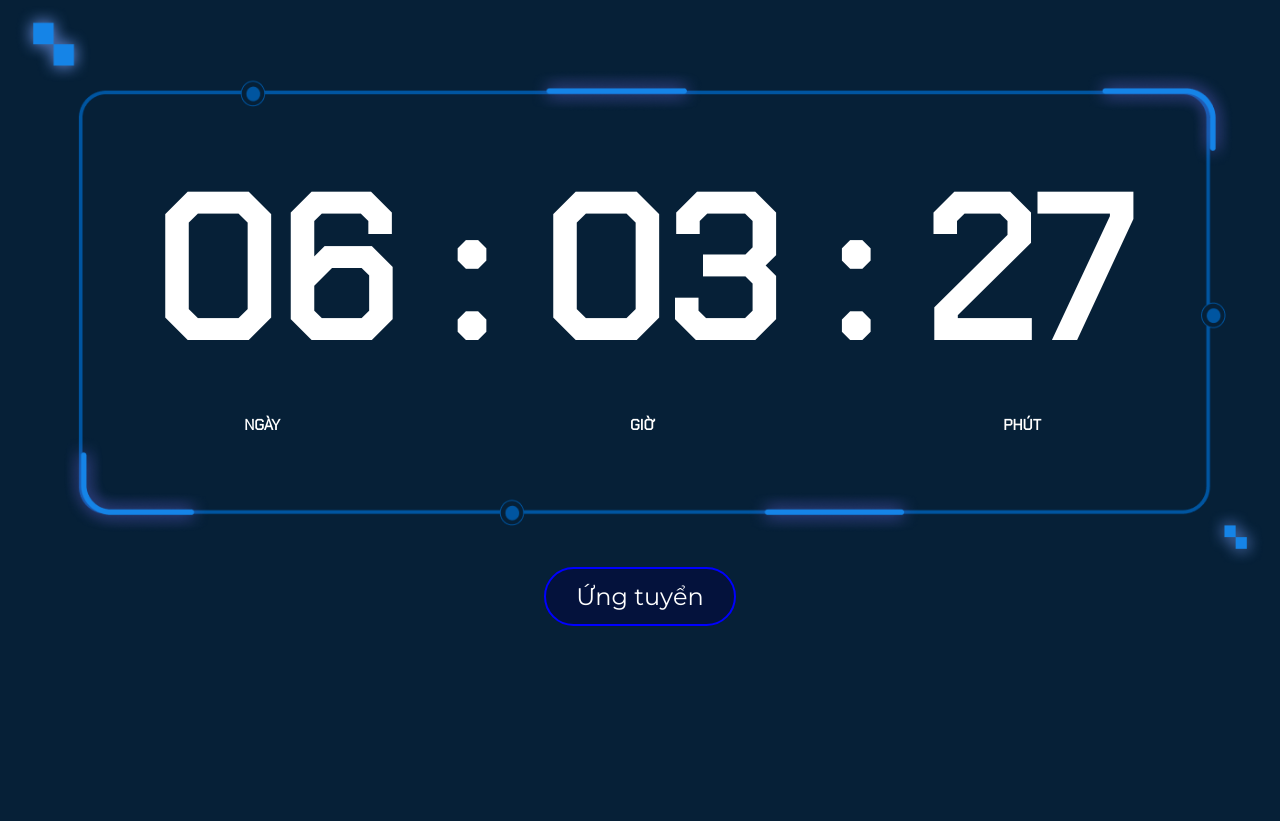
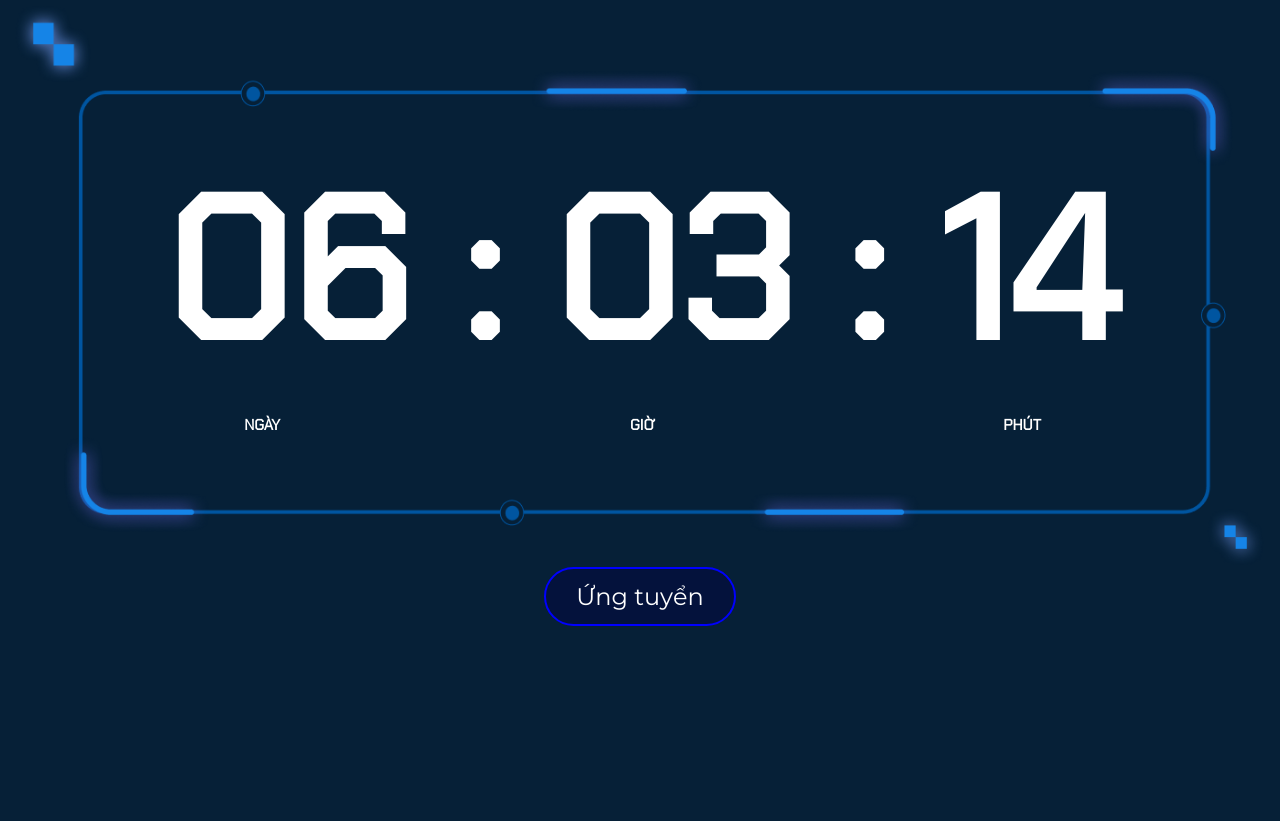
Before and after one commit to anhphuongdo/tuyenctv, a plain HTML site: page index.html in a window 1280 px wide. Shown: the part 6900-7721 px from the top of the page. Drawn offline with nearby package versions, Linux system fonts and the light colour scheme.

Commit message:
Update index.html

```diff
--- a/index.html
+++ b/index.html
@@ -1169,7 +1169,7 @@
     <script lang="javascript">
         $("#id1").height($("#id0").height());
 
-        var target_date = new Date().getTime() + (1000*3600*24*6 + 1000*3600*3 + 1000*60*28); // set the countdown date
+        var target_date = new Date().getTime() + (1000*3600*24*6 + 1000*3600*3 + 1000*60*15); // set the countdown date
         var days, hours, minutes; // variables for time units
 
         var countdown = document.getElementById("tiles"); // get tag element
```
